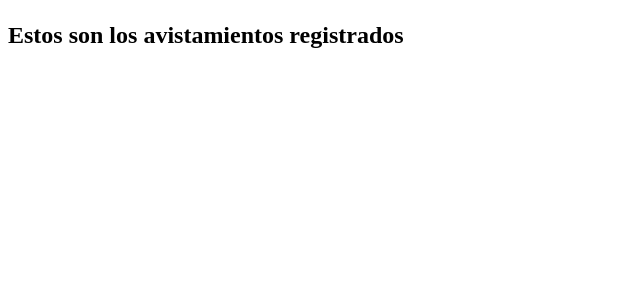
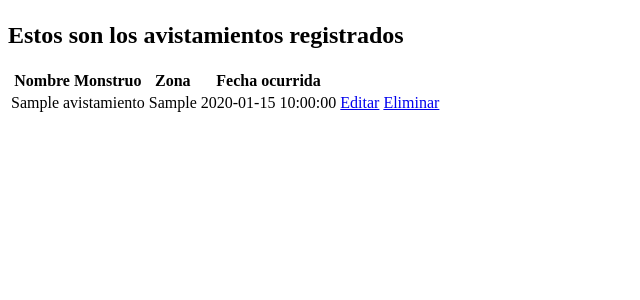
Before and after one commit to PabloDVIAW/ProyectoIAW_PDV, a PHP site: page /menu.php in a window 1280 px wide. Shown: the part 58-358 px from the top of the page, without its empty margins (0-640 px from the left). Run offline with PHP 8.4, Linux system fonts and the light colour scheme; tables that the repository leaves empty or names only in its code hold one stand-in row (values such as "Sample post").

Commit message:
Adaptación de la tabla de datos

```diff
--- a/codigo/menu.php
+++ b/codigo/menu.php
@@ -1,5 +1,14 @@
+<?php
+
+	require('conexion.php');
+	$sql="SELECT * FROM avistamientos";
+	$resultado=$mysqli->query($sql)
+
+?>
+
 <!DOCTYPE html>
 <html lang="en">
+
 <head>
     <meta charset="UTF-8">
     <meta http-equiv="X-UA-Compatible" content="IE=edge">
@@ -14,7 +23,35 @@
     <main>
         <h2>Estos son los avistamientos registrados</h2>
         <!-- tabla de los avistamientos recientes -->
-        <!-- la tabla dispondrá de 4 campos: nombre de la criatura, lugar de avistamiento, hora del registro y una entrada a informacion de la criatura -->
+
+        <table>
+				<thead>
+					<tr>
+						<th>Nombre Monstruo</th>
+						<th>Zona</th>
+						<th>Fecha ocurrida</th>
+						<th></th>
+						<th></th>
+					</tr>
+				</thead>
+				<tbody>
+					<?php
+
+						 while($fila = $resultado->fetch_assoc()){
+
+							echo "<tr>";
+							echo "<td>$fila[nom_mon]</td>";
+							echo "<td>$fila[zona]</td>";
+							echo "<td>$fila[fecha]</td>";
+							echo "<td><a href='editar.php?id=$fila[id]&' class='btn btn-warning' >Editar</a></td>";
+							echo "<td><a href='eliminar.php?id=$fila[id]' class='btn btn-danger' >Eliminar</a></td>";
+							echo "</tr>";
+						}
+
+					?>
+				</tbody>
+			</table>
+        <!-- la tabla dispondrá de 3 campos: nombre de la criatura, lugar de avistamiento y hora del registro-->
         <!-- el fonbdo constará de un estampado de escamas verdes -->
 
 
```
